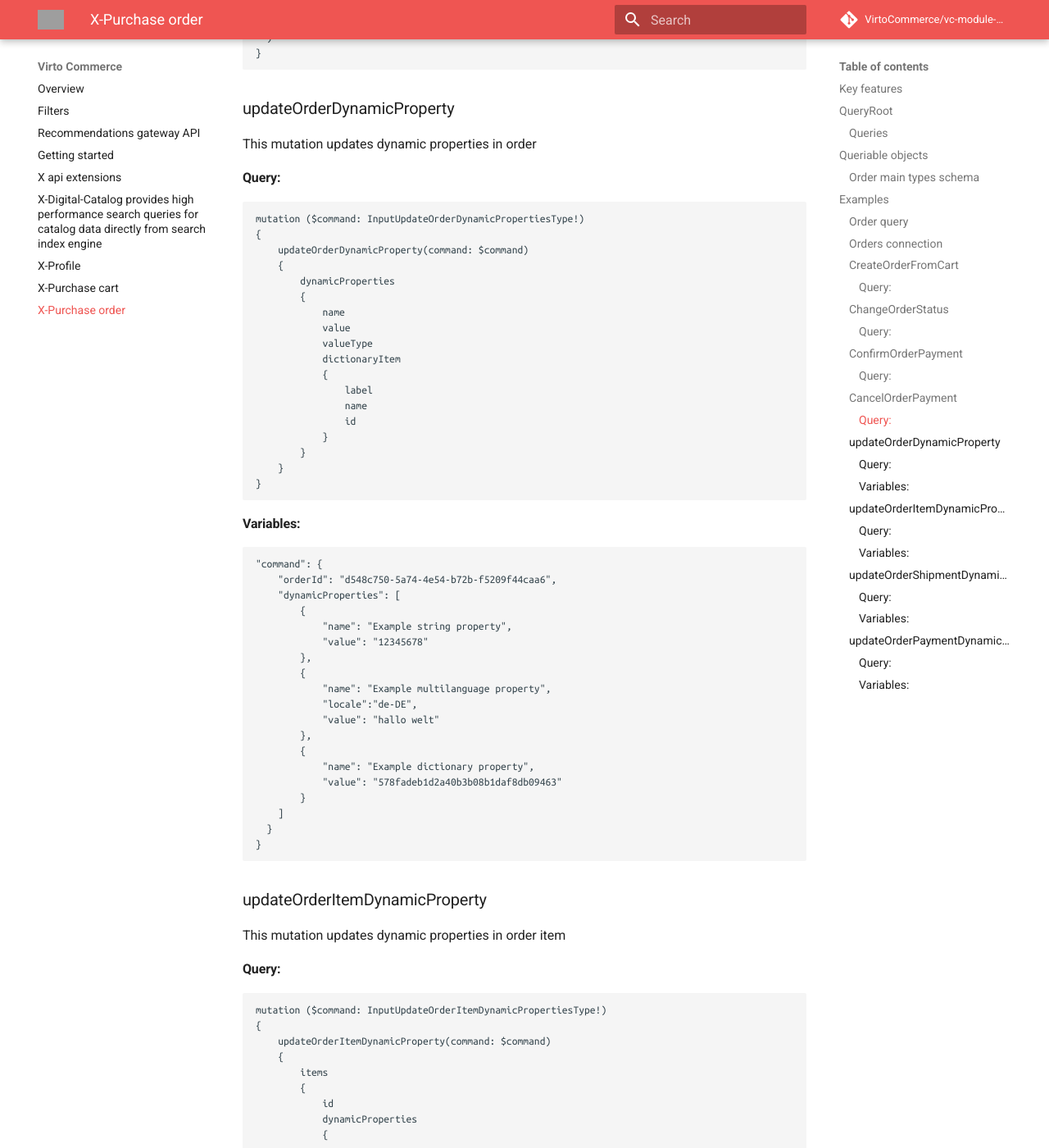
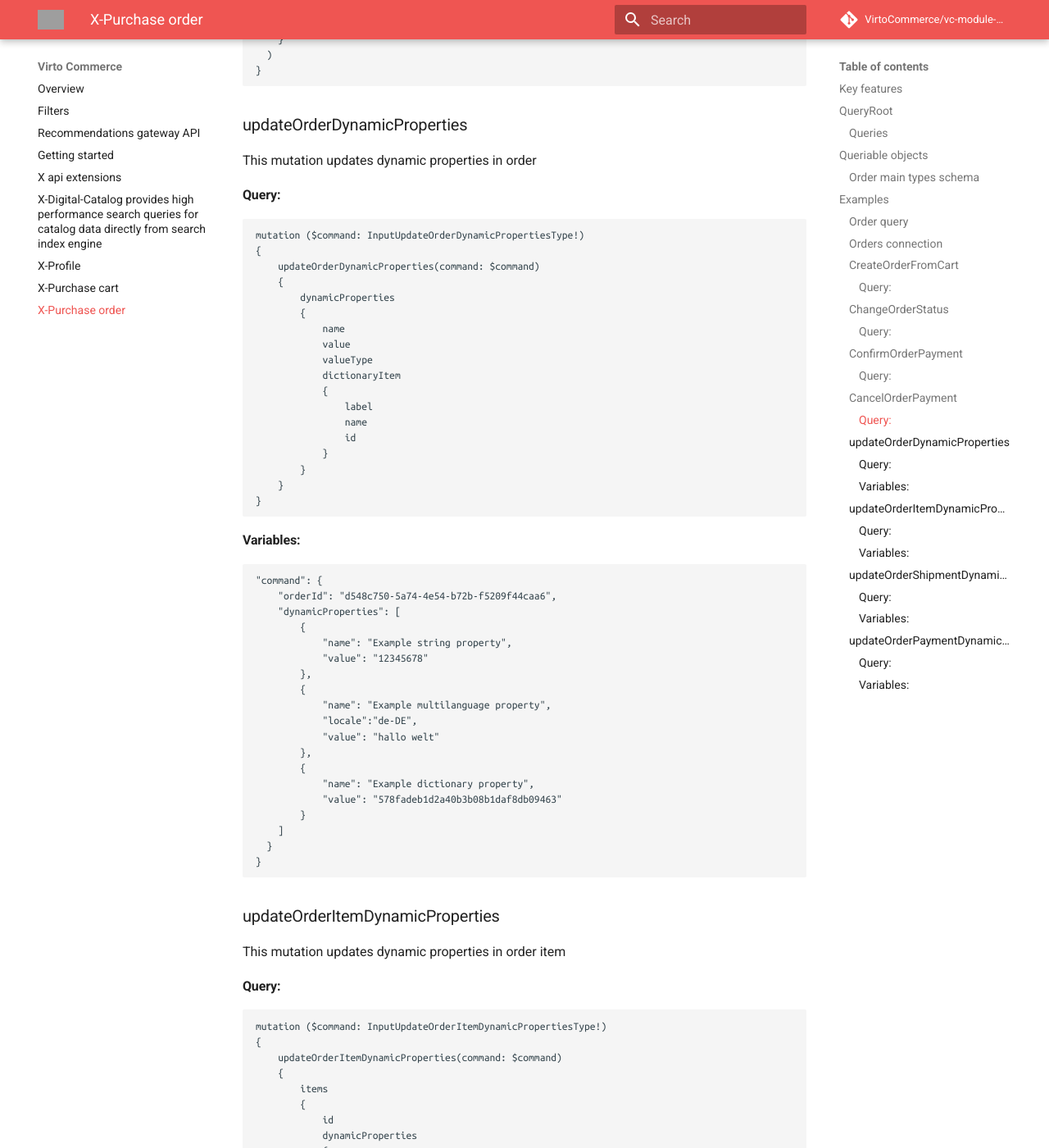
Before and after one commit to VirtoCommerce/vc-module-experience-api, an MkDocs documentation site: the page built from docs/x-purchase-order-reference.md, in a window 1280 px wide and 1400 px high, scrolled down 5510 px. Shown: the whole window at 82% size. Built offline with MkDocs 1.6.1 and Material for MkDocs 9.7.7, drawn with Linux system fonts in a browser that asks for light colours; comment, search, counter and statistics services are not loaded; some of the changed text lies outside the part shown; grey boxes are pictures that could not be loaded.

Commit message:
PT-1176 renamed DP mutations

````diff
--- a/docs/x-purchase-order-reference.md
+++ b/docs/x-purchase-order-reference.md
@@ -17,10 +17,10 @@
 |2 |[changeOrderStatus](#changeOrderStatus)|`!orderId` `!status`|Changes order status.|
 |3 |[confirmOrderPayment](#confirmOrderPayment)|`payment { id sum caurrency …}`|Confirms order payment.|
 |4 |[cancelOrderPayment](#cancelOrderPayment)|`payment { id sum caurrency …}`|Cancels order payment.|
-|5 |[updateOrderDynamicProperty](#updateOrderDynamicProperty)|`!dynamicProperties`|Updates dynamic properties in order.|
-|6 |[updateOrderItemDynamicProperty](#updateOrderItemDynamicProperty)|`!lineItemId` `!dynamicProperties`|Updates dynamic properties in order items.|
-|7 |[updateOrderShipmentDynamicProperty](#updateOrderShipmentDynamicProperty)|`!shipmentId` `!dynamicProperties`|Updates dynamic properties in order shipment.|
-|8 |[updateOrderPaymentDynamicProperty](#updateOrderPaymentDynamicProperty)|`!paymentId` `!dynamicProperties`|Updates dynamic properties in order payment.|
+|5 |[updateOrderDynamicProperties](#updateOrderDynamicProperties)|`!dynamicProperties`|Updates dynamic properties in order.|
+|6 |[updateOrderItemDynamicProperties](#updateOrderItemDynamicProperties)|`!lineItemId` `!dynamicProperties`|Updates dynamic properties in order items.|
+|7 |[updateOrderShipmentDynamicProperties](#updateOrderShipmentDynamicProperties)|`!shipmentId` `!dynamicProperties`|Updates dynamic properties in order shipment.|
+|8 |[updateOrderPaymentDynamicProperties](#updateOrderPaymentDynamicProperties)|`!paymentId` `!dynamicProperties`|Updates dynamic properties in order payment.|
 
 > [!NOTE]
 > In arguments column we show additional arguments. if they are marked with an exclamation mark, they are required.
@@ -289,14 +289,14 @@ mutation {
 
 ```
 
-### updateOrderDynamicProperty
+### updateOrderDynamicProperties
 This mutation updates dynamic properties in order
 
 #### Query:
 ```
 mutation ($command: InputUpdateOrderDynamicPropertiesType!)
 {
-    updateOrderDynamicProperty(command: $command)
+    updateOrderDynamicProperties(command: $command)
     {
         dynamicProperties
         {
@@ -336,14 +336,14 @@ mutation ($command: InputUpdateOrderDynamicPropertiesType!)
 }
 ```
 
-### updateOrderItemDynamicProperty
+### updateOrderItemDynamicProperties
 This mutation updates dynamic properties in order item
 
 #### Query:
 ```
 mutation ($command: InputUpdateOrderItemDynamicPropertiesType!)
 {
-    updateOrderItemDynamicProperty(command: $command)
+    updateOrderItemDynamicProperties(command: $command)
     {
         items
         {
@@ -388,16 +388,16 @@ mutation ($command: InputUpdateOrderItemDynamicPropertiesType!)
 }
 ```
 
-### updateOrderShipmentDynamicProperty
+### updateOrderShipmentDynamicProperties
 This mutation updates dynamic properties in order shipment
 
 #### Query:
 ```
 mutation ($command: InputUpdateOrderShipmentDynamicPropertiesType!)
 {
-    updateOrderShipmentDynamicProperty(command: $command)
+    updateOrderShipmentDynamicProperties(command: $command)
     {
-        items
+        shipments
         {
             id
             dynamicProperties
@@ -440,16 +440,16 @@ mutation ($command: InputUpdateOrderShipmentDynamicPropertiesType!)
 }
 ```
 
-### updateOrderPaymentDynamicProperty
+### updateOrderPaymentDynamicProperties
 This mutation updates dynamic properties in order payment
 
 #### Query:
 ```
 mutation ($command: InputUpdateOrderPaymentDynamicPropertiesType!)
 {
-    updateOrderPaymentDynamicProperty(command: $command)
+    updateOrderPaymentDynamicProperties(command: $command)
     {
-        items
+        inPayments
         {
             id
             dynamicProperties
````
Also changed, not shown: 3 other files.
